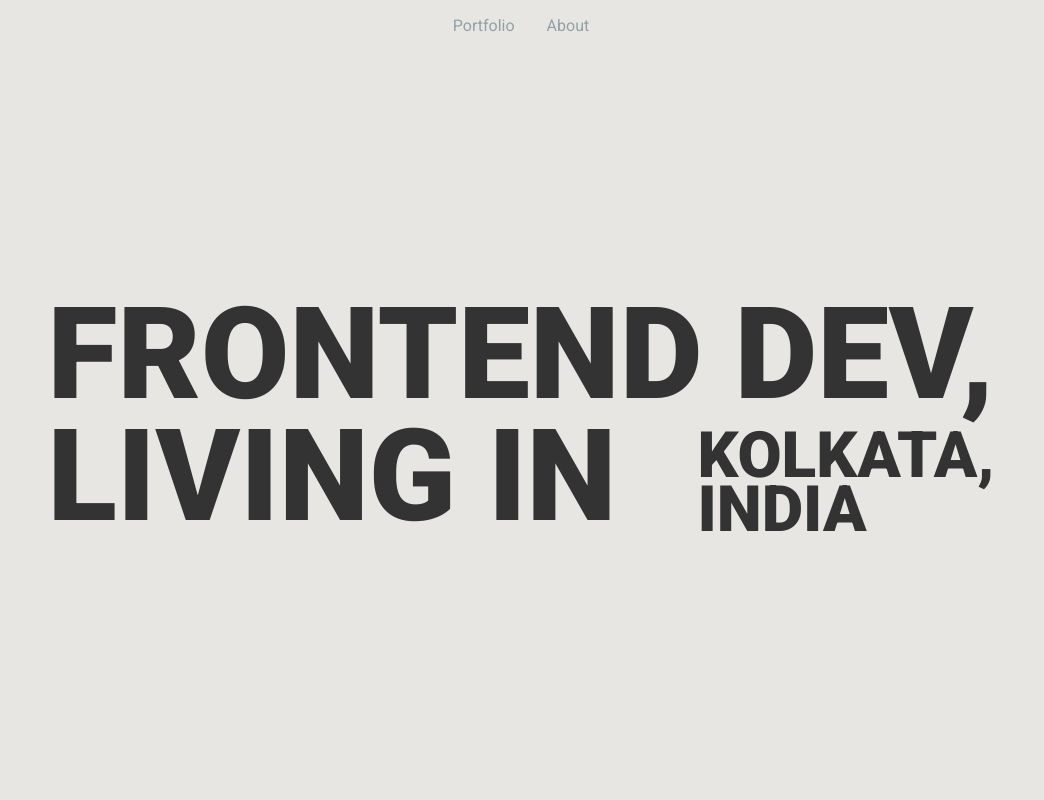
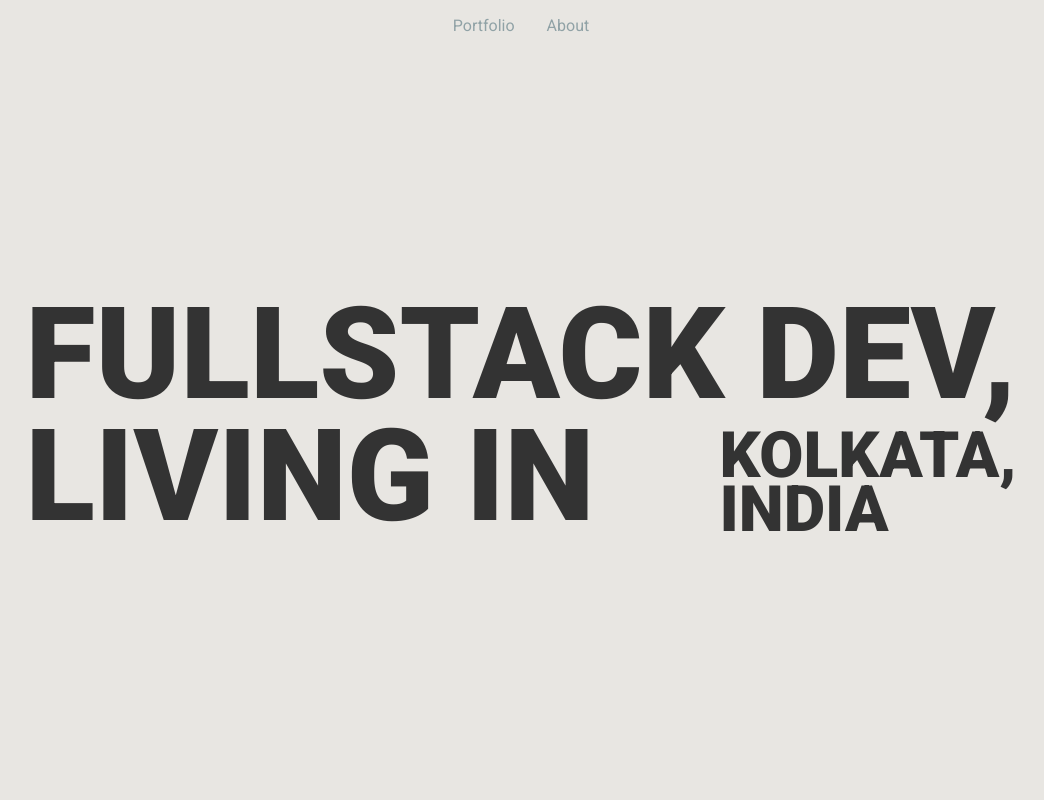
Before and after one commit to rayy40/portfolio, a Next.js app: page / in a window 1280 px wide. Shown: the top 800 px of the page, without its empty margins (119-1163 px from the left). Built offline with nearby package versions, Linux system fonts and the light colour scheme.

Commit message:
renamed frontend to fullstack

```diff
--- a/components/home/Hero.tsx
+++ b/components/home/Hero.tsx
@@ -43,7 +43,7 @@ export default function Hero() {
         animate="animate"
         className={styles.title_wrapper}
       >
-        FRONTEND DEV,
+        FULLSTACK DEV,
       </motion.div>
       <div className={styles.title_wrapper}>
         <motion.span
```
